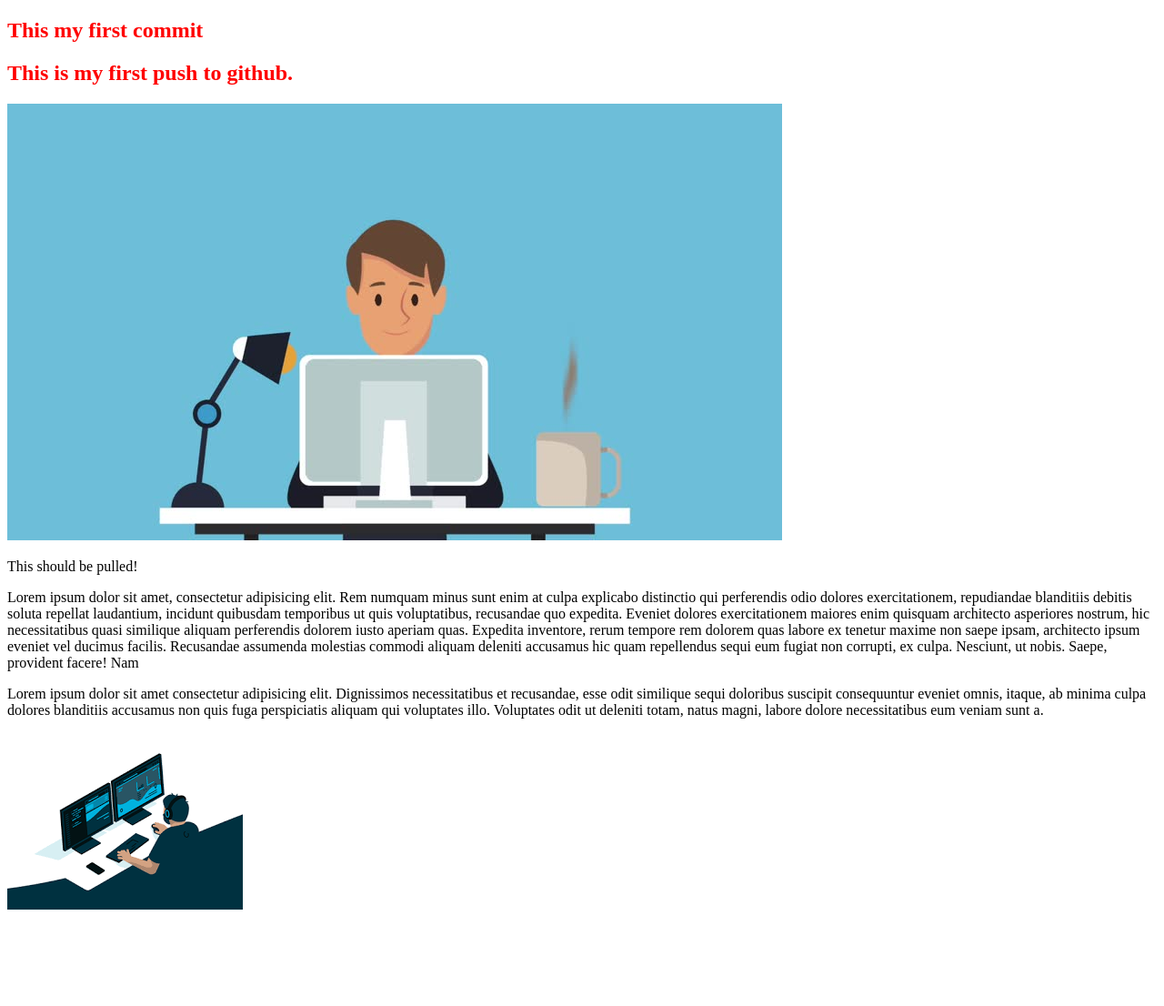
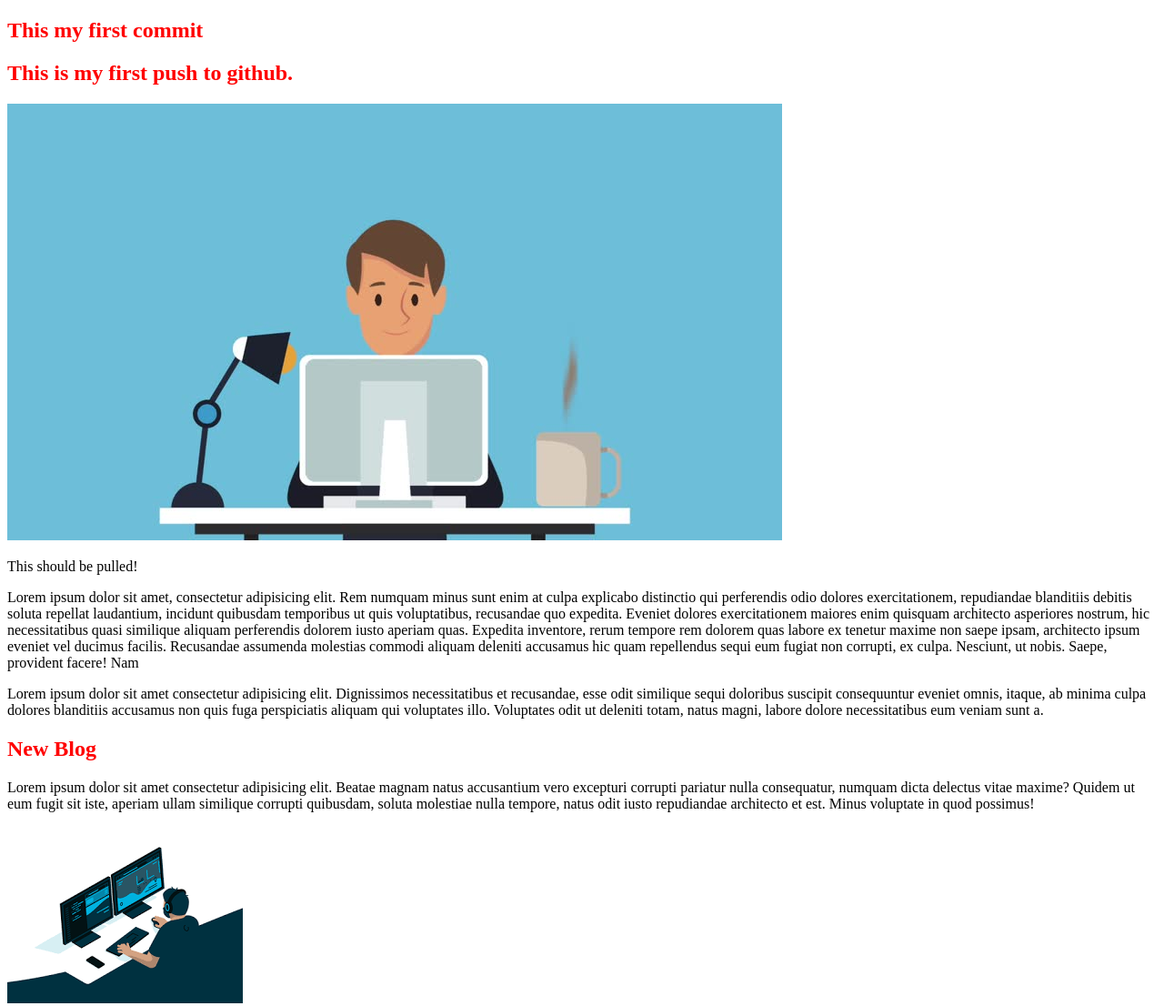
Before and after one commit to Shariful-Islam-Sourav/my-test-repo, a plain HTML site: page index.html in a window 1280 px wide. Shown: the whole page at 91% size. Before the commit the page ends 1012 px from the top, so only its background shows below. Drawn offline with Linux system fonts and the light colour scheme.

Commit message:
blog-added

```diff
--- a/index.html
+++ b/index.html
@@ -15,6 +15,9 @@
     <p>Lorem ipsum dolor sit amet, consectetur adipisicing elit. Rem numquam minus sunt enim at culpa explicabo distinctio qui perferendis odio dolores exercitationem, repudiandae blanditiis debitis soluta repellat laudantium, incidunt quibusdam temporibus ut quis voluptatibus, recusandae quo expedita. Eveniet dolores exercitationem maiores enim quisquam architecto asperiores nostrum, hic necessitatibus quasi similique aliquam perferendis dolorem iusto aperiam quas. Expedita inventore, rerum tempore rem dolorem quas labore ex tenetur maxime non saepe ipsam, architecto ipsum eveniet vel ducimus facilis. Recusandae assumenda molestias commodi aliquam deleniti accusamus hic quam repellendus sequi eum fugiat non corrupti, ex culpa. Nesciunt, ut nobis. Saepe, provident facere! Nam </p>
     <p>Lorem ipsum dolor sit amet consectetur adipisicing elit. Dignissimos necessitatibus et recusandae, esse odit similique sequi doloribus suscipit consequuntur eveniet omnis, itaque, ab minima culpa dolores blanditiis accusamus non quis fuga perspiciatis aliquam qui voluptates illo. Voluptates odit ut deleniti totam, natus magni, labore dolore necessitatibus eum veniam sunt a.</p>
 
+    <h2>New Blog</h2>
+    <p>Lorem ipsum dolor sit amet consectetur adipisicing elit. Beatae magnam natus accusantium vero excepturi corrupti pariatur nulla consequatur, numquam dicta delectus vitae maxime? Quidem ut eum fugit sit iste, aperiam ullam similique corrupti quibusdam, soluta molestiae nulla tempore, natus odit iusto repudiandae architecto et est. Minus voluptate in quod possimus!</p>
+
     <img src="img2.png" alt="a dev">
   </body>
 </html>
```
